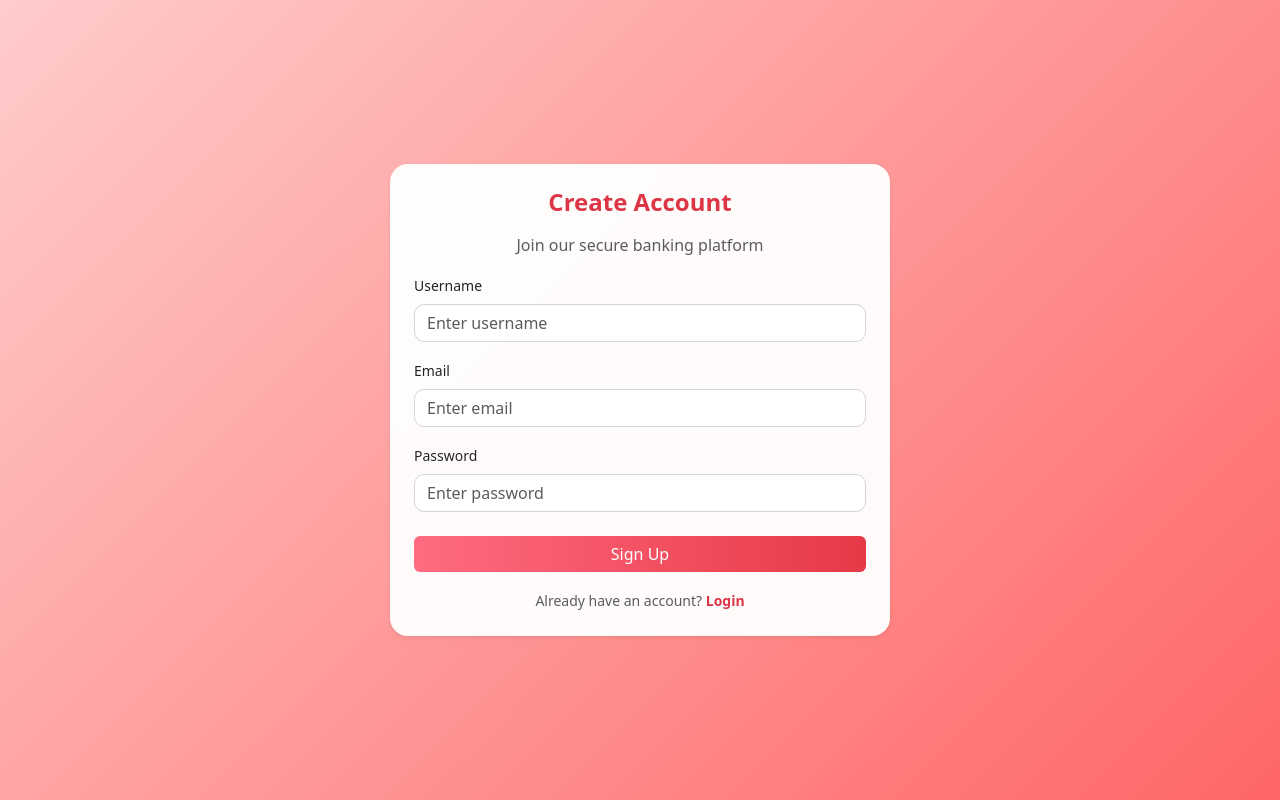
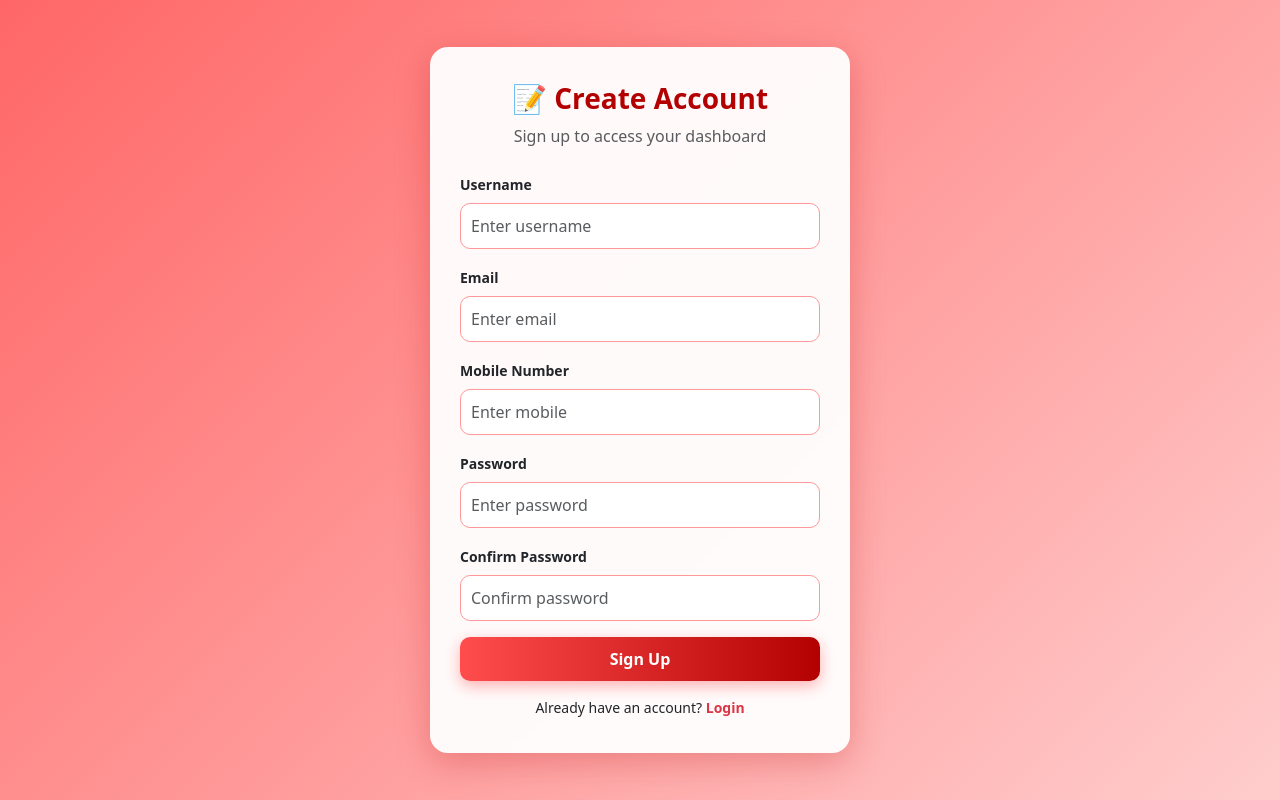
Before and after one commit to SubbyDutta/SubbyFrontend, a React (Create React App) app: page / in a window 1280 px wide. Built offline with nearby package versions, Linux system fonts and the light colour scheme.

Commit message:
Update Signup.jsx

```diff
--- a/src/pages/Signup.jsx
+++ b/src/pages/Signup.jsx
@@ -1,198 +1,323 @@
+// src/pages/Signup.jsx
 import React, { useState, useEffect } from "react";
 import API from "../api";
 import { useNavigate } from "react-router-dom";
+import { motion, AnimatePresence } from "framer-motion";
 
-export default function Signup() {
-  const [form, setForm] = useState({ username: "", password: "", email: "" });
+const Signup = () => {
+  const [form, setForm] = useState({
+    username: "",
+    password: "",
+    confirmPassword: "",
+    email: "",
+    mobile: "",
+  });
+  const [message, setMessage] = useState(null); // { type: "success"|"error", text }
   const [loading, setLoading] = useState(false);
-  const [popup, setPopup] = useState(null); // { type: "success"|"error", text }
   const navigate = useNavigate();
 
+  // Background animation CSS
   useEffect(() => {
     const style = document.createElement("style");
     style.innerHTML = `
-      .signup-bg {
-        background: linear-gradient(135deg, #ffcccc, #ff6666);
-        background-size: cover;
-        background-position: center;
-        background-blend-mode: overlay;
-        animation: fadeInBg 1.2s ease-in-out;
-      }
-
-      @keyframes fadeInBg {
-        from { opacity: 0; }
-        to { opacity: 1; }
-      }
-
-      .card {
-        background: rgba(255, 255, 255, 0.96);
-        backdrop-filter: blur(10px);
-        border: none;
-        border-radius: 18px;
-        box-shadow: 0 8px 26px rgba(0, 0, 0, 0.15);
-        animation: fadeUp 0.6s ease-in-out;
-      }
-
-      @keyframes fadeUp {
-        from { transform: translateY(25px); opacity: 0; }
-        to { transform: translateY(0); opacity: 1; }
-      }
-
-      .btn-primary {
-        background: linear-gradient(90deg, #ff6b81, #e63946);
-        border: none;
-        transition: all 0.3s ease;
-      }
-
-      .btn-primary:hover {
-        transform: translateY(-1px);
-        box-shadow: 0 4px 10px rgba(230,57,70,0.4);
-      }
-
-      .form-control {
-        border-radius: 10px;
-        border: 1px solid #d1d5db;
-        transition: all 0.2s ease;
-      }
-
-      .form-control:focus {
-        border-color: #eb2525ff;
-        box-shadow: 0 0 0 0.2rem rgba(235,37,37,0.25);
-      }
-
-      /* Popup Animation */
-      .popup {
-        position: fixed;
-        top: 50%;
-        left: 50%;
-        transform: translate(-50%, -50%) scale(0.9);
-        background: white;
-        color: black;
-        border-radius: 16px;
-        box-shadow: 0 8px 32px rgba(0,0,0,0.25);
-        padding: 25px 40px;
-        z-index: 1000;
-        text-align: center;
-        animation: popupFadeIn 0.4s ease forwards;
-      }
-
-      @keyframes popupFadeIn {
-        from { opacity: 0; transform: translate(-50%, -50%) scale(0.8); }
-        to { opacity: 1; transform: translate(-50%, -50%) scale(1); }
-      }
-
-      .popup-success {
-        border-top: 6px solid #28a745;
-      }
-
-      .popup-error {
-        border-top: 6px solid #dc3545;
+      @keyframes bgMove {
+        0% { background-position: 0% 50%; }
+        50% { background-position: 100% 50%; }
+        100% { background-position: 0% 50%; }
       }
     `;
     document.head.appendChild(style);
     return () => document.head.removeChild(style);
   }, []);
 
+  // Auto-close popup after 3 seconds
+  useEffect(() => {
+    if (message) {
+      const timer = setTimeout(() => setMessage(null), 3000);
+      return () => clearTimeout(timer);
+    }
+  }, [message]);
+
   const handleSubmit = async (e) => {
     e.preventDefault();
-    setPopup(null);
+    setMessage(null);
+    if (form.password !== form.confirmPassword) {
+      setMessage({ type: "error", text: "Passwords do not match!" });
+      return;
+    }
+
     setLoading(true);
     try {
-      const res = await API.post("/auth/signup", form);
-      setPopup({ type: "success", text: "Signup successful! Redirecting..." });
-      setTimeout(() => navigate("/login"), 1500);
+      const res = await API.post("/auth/signup", {
+        username: form.username,
+        password: form.password,
+        email: form.email,
+        mobile: form.mobile,
+      });
+
+      const msg = res.data;
+      if (msg.includes("already exists")) {
+        setMessage({ type: "error", text: msg });
+      } else {
+        setMessage({ type: "success", text: "🎉 Signup Successful! Redirecting to login..." });
+        setTimeout(() => navigate("/login"), 2500);
+      }
     } catch (err) {
       console.error(err);
-      setPopup({
-        type: "error",
-        text: "Signup failed. Please check your input or try again later.",
-      });
+      setMessage({ type: "error", text: "Signup failed. Please try again." });
     } finally {
       setLoading(false);
     }
   };
 
   return (
-    <div className="d-flex justify-content-center align-items-center vh-100 signup-bg">
-      <div className="card shadow-sm" style={{ width: 500 }}>
-        <div className="card-body p-4">
-          <h4 className="mb-3 text-center fw-semibold text-danger">Create Account</h4>
-          <p className="text-center text-muted mb-3">
-            Join our secure banking platform
+    <div
+      className="signup-root"
+      style={{
+        minHeight: "100vh",
+        display: "flex",
+        justifyContent: "center",
+        alignItems: "center",
+        background: "linear-gradient(135deg, #b30000, #ff6666, #ffffff)",
+        backgroundSize: "300% 300%",
+        animation: "bgMove 10s ease infinite",
+      }}
+    >
+      <motion.div
+        initial={{ opacity: 0, y: 40 }}
+        animate={{ opacity: 1, y: 0 }}
+        transition={{ duration: 0.6, ease: "easeOut" }}
+        style={{
+          width: "420px",
+          padding: "35px 30px",
+          borderRadius: "18px",
+          background: "rgba(255,255,255,0.95)",
+          boxShadow: "0 10px 35px rgba(179,0,0,0.25)",
+          backdropFilter: "blur(6px)",
+        }}
+      >
+        <motion.h3
+          initial={{ opacity: 0, y: -10 }}
+          animate={{ opacity: 1, y: 0 }}
+          transition={{ delay: 0.2 }}
+          className="text-center fw-bold mb-2"
+          style={{ color: "#b30000" }}
+        >
+          📝 Create Account
+        </motion.h3>
+        <p className="text-center text-muted mb-4">
+          Sign up to access your dashboard
         </p>
 
         <form onSubmit={handleSubmit}>
           <div className="mb-3">
-              <label className="form-label small fw-medium">Username</label>
-              <input
+            <label className="form-label small fw-semibold">Username</label>
+            <motion.input
+              whileFocus={{ scale: 1.02 }}
               type="text"
               className="form-control"
               placeholder="Enter username"
               value={form.username}
               onChange={(e) => setForm({ ...form, username: e.target.value })}
               required
+              style={{
+                borderRadius: "10px",
+                border: "1.5px solid #ff9999",
+                padding: "10px",
+                outline: "none",
+              }}
             />
           </div>
 
           <div className="mb-3">
-              <label className="form-label small fw-medium">Email</label>
-              <input
+            <label className="form-label small fw-semibold">Email</label>
+            <motion.input
+              whileFocus={{ scale: 1.02 }}
               type="email"
               className="form-control"
               placeholder="Enter email"
               value={form.email}
               onChange={(e) => setForm({ ...form, email: e.target.value })}
               required
+              style={{
+                borderRadius: "10px",
+                border: "1.5px solid #ff9999",
+                padding: "10px",
+                outline: "none",
+              }}
             />
           </div>
 
           <div className="mb-3">
-              <label className="form-label small fw-medium">Password</label>
-              <input
+            <label className="form-label small fw-semibold">Mobile Number</label>
+            <motion.input
+              whileFocus={{ scale: 1.02 }}
+              type="tel"
+              className="form-control"
+              placeholder="Enter mobile"
+              value={form.mobile}
+              onChange={(e) => setForm({ ...form, mobile: e.target.value })}
+              required
+              style={{
+                borderRadius: "10px",
+                border: "1.5px solid #ff9999",
+                padding: "10px",
+                outline: "none",
+              }}
+            />
+          </div>
+
+          <div className="mb-3">
+            <label className="form-label small fw-semibold">Password</label>
+            <motion.input
+              whileFocus={{ scale: 1.02 }}
               type="password"
               className="form-control"
               placeholder="Enter password"
               value={form.password}
               onChange={(e) => setForm({ ...form, password: e.target.value })}
               required
+              style={{
+                borderRadius: "10px",
+                border: "1.5px solid #ff9999",
+                padding: "10px",
+                outline: "none",
+              }}
             />
           </div>
 
-            <button
-              className="btn btn-primary w-100 mt-2"
+          <div className="mb-3">
+            <label className="form-label small fw-semibold">Confirm Password</label>
+            <motion.input
+              whileFocus={{ scale: 1.02 }}
+              type="password"
+              className="form-control"
+              placeholder="Confirm password"
+              value={form.confirmPassword}
+              onChange={(e) => setForm({ ...form, confirmPassword: e.target.value })}
+              required
+              style={{
+                borderRadius: "10px",
+                border: "1.5px solid #ff9999",
+                padding: "10px",
+                outline: "none",
+              }}
+            />
+          </div>
+
+          <motion.button
+            whileHover={{ scale: 1.05 }}
+            whileTap={{ scale: 0.95 }}
             type="submit"
             disabled={loading}
+            className="btn w-100 fw-semibold"
+            style={{
+              background: "linear-gradient(90deg, #ff4d4d, #b30000)",
+              border: "none",
+              borderRadius: "10px",
+              color: "#fff",
+              padding: "10px",
+              boxShadow: "0 5px 15px rgba(255,0,0,0.3)",
+            }}
           >
-              {loading ? "Creating Account..." : "Sign Up"}
+            {loading ? "Signing up..." : "Sign Up"}
+          </motion.button>
+
+          <div className="text-center mt-3 small">
+            Already have an account?{" "}
+            <a href="/login" className="fw-semibold text-danger text-decoration-none">
+              Login
+            </a>
+          </div>
+        </form>
+      </motion.div>
+
+      {/* ✅ Animated Popup Message */}
+      <AnimatePresence>
+        {message && (
+          <motion.div
+            key="overlay"
+            initial={{ opacity: 0 }}
+            animate={{ opacity: 1 }}
+            exit={{ opacity: 0 }}
+            transition={{ duration: 0.3 }}
+            style={{
+              position: "fixed",
+              top: 0,
+              left: 0,
+              width: "100vw",
+              height: "100vh",
+              background: "rgba(255,0,0,0.15)",
+              backdropFilter: "blur(5px)",
+              display: "flex",
+              alignItems: "center",
+              justifyContent: "center",
+              zIndex: 9999,
+            }}
+          >
+            <motion.div
+              key="popup"
+              initial={{ opacity: 0, scale: 0.8 }}
+              animate={{ opacity: 1, scale: 1 }}
+              exit={{ opacity: 0, scale: 0.8 }}
+              transition={{ duration: 0.4, ease: "easeOut" }}
+              style={{
+                position: "relative",
+                background: "#fff",
+                borderRadius: "18px",
+                border: "2px solid #ffb3b3",
+                boxShadow: "0 10px 30px rgba(255,0,0,0.3)",
+                padding: "30px 50px",
+                textAlign: "center",
+                color: message.type === "error" ? "#cc0000" : "#006400",
+              }}
+            >
+              {/* Close button */}
+              <button
+                onClick={() => setMessage(null)}
+                style={{
+                  position: "absolute",
+                  top: "10px",
+                  right: "10px",
+                  border: "none",
+                  background: "transparent",
+                  fontSize: "18px",
+                  cursor: "pointer",
+                }}
+              >
+                ✖
               </button>
 
-            <div className="text-center mt-3">
-              <small className="text-muted">
-                Already have an account?{" "}
-                <a
-                  href="/login"
-                  className="text-decoration-none fw-semibold text-danger"
+              <motion.div
+                initial={{ scale: 0 }}
+                animate={{ scale: 1.2 }}
+                transition={{ type: "spring", stiffness: 120, damping: 8 }}
+                style={{
+                  width: "65px",
+                  height: "65px",
+                  borderRadius: "50%",
+                  background: message.type === "error" ? "#ffcccc" : "#ccffcc",
+                  display: "flex",
+                  justifyContent: "center",
+                  alignItems: "center",
+                  boxShadow:
+                    message.type === "error"
+                      ? "0 0 25px rgba(255,0,0,0.3)"
+                      : "0 0 25px rgba(0,128,0,0.3)",
+                  margin: "0 auto 10px auto",
+                }}
               >
-                  Login
-                </a>
-              </small>
-            </div>
-          </form>
-        </div>
-      </div>
-
-      {popup && (
-        <div
-          className={`popup ${
-            popup.type === "success" ? "popup-success" : "popup-error"
-          }`}
-        >
-          <h5 className="mb-2">
-            {popup.type === "success" ? "✅ Success!" : "❌ Error!"}
-          </h5>
-          <p className="m-0">{popup.text}</p>
-        </div>
+                <span style={{ fontSize: "30px" }}>
+                  {message.type === "error" ? "❌" : "✅"}
+                </span>
+              </motion.div>
+              <p style={{ fontWeight: 600, fontSize: "16px" }}>{message.text}</p>
+            </motion.div>
+          </motion.div>
         )}
+      </AnimatePresence>
     </div>
   );
-}
+};
+
+export default Signup;
```
Lines whose indentation alone changed are shown as unchanged.
